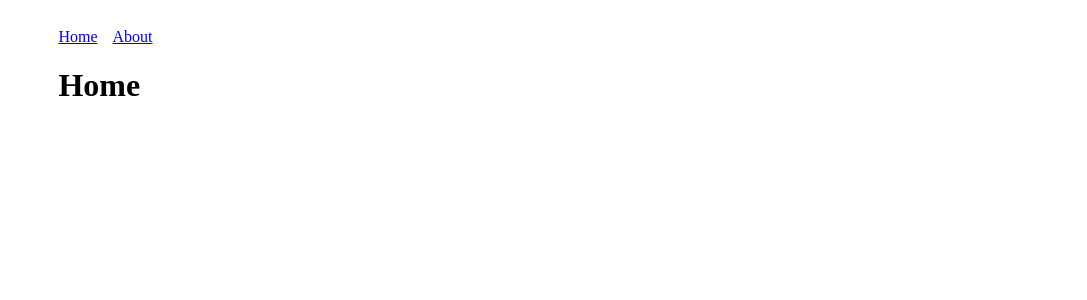
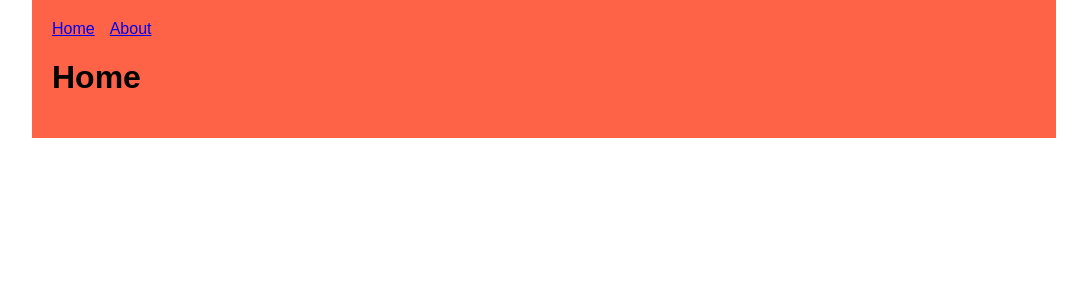
Before and after one commit to HendelCuartas/react-next-js, a Next.js app: page / in a window 1280 px wide. Shown: the top 300 px of the page, without its empty margins (96-1183 px from the left). Built offline with nearby package versions, Linux system fonts and the light colour scheme.

Commit message:
remove home.js file and set global style on Layout

```diff
--- a/components/Layout.js
+++ b/components/Layout.js
@@ -1,17 +1,25 @@
 import Header from './Header';
 
 const layoutStyle = {
-  padding: 20,
+  padding: '20px',
   boxSizing: 'border-box',
   width: '80%',
   height: 'auto',
-  margin: '0 auto'
+  margin: '0 auto',
+  background: 'tomato'
 };
 
 const Layout = props => (
   <div style={layoutStyle}>
     <Header />
     {props.children}
+    <style jsx global>{`
+      body {
+        margin: 0;
+        padding: 0;
+        font-family: sans-serif;
+      }
+    `}</style>
   </div>
 );
 
--- a/pages/home.js
+++ /dev/null
@@ -1,25 +0,0 @@
-import Layout from '../components/Layout';
-
-export default function Home() {
-  return (
-    <div>
-      <Layout>
-        <div class="Home-circle-bg"></div>
-        <h1>Home</h1>
-        <style jsx>
-          {`
-            .Home-circle-bg {
-              position: absolute;
-              width: 120vw;
-              height: 120vw;
-              background: tomato;
-              top: 0;
-              left: 50%;
-              transform: translate(-50%, -50%);
-            }
-          `}
-        </style>
-      </Layout>
-    </div>
-  );
-}
--- a/pages/index.js
+++ b/pages/index.js
@@ -1,7 +1,23 @@
-import Home from './home';
+import Layout from '../components/Layout';
 
-export default function Blog() {
+export default function Home() {
   return (
-    <Home></Home>
+    <Layout>
+      <div class="Home-circle-bg"></div>
+      <h1>Home</h1>
+      <style jsx>
+        {`
+          .Home-circle-bg {
+            position: absolute;
+            width: 120vw;
+            height: 120vw;
+            background: green;
+            top: 0;
+            left: 50%;
+            transform: translate(-50%, -50%);
+          }
+        `}
+      </style>
+    </Layout>
   );
 }
```
